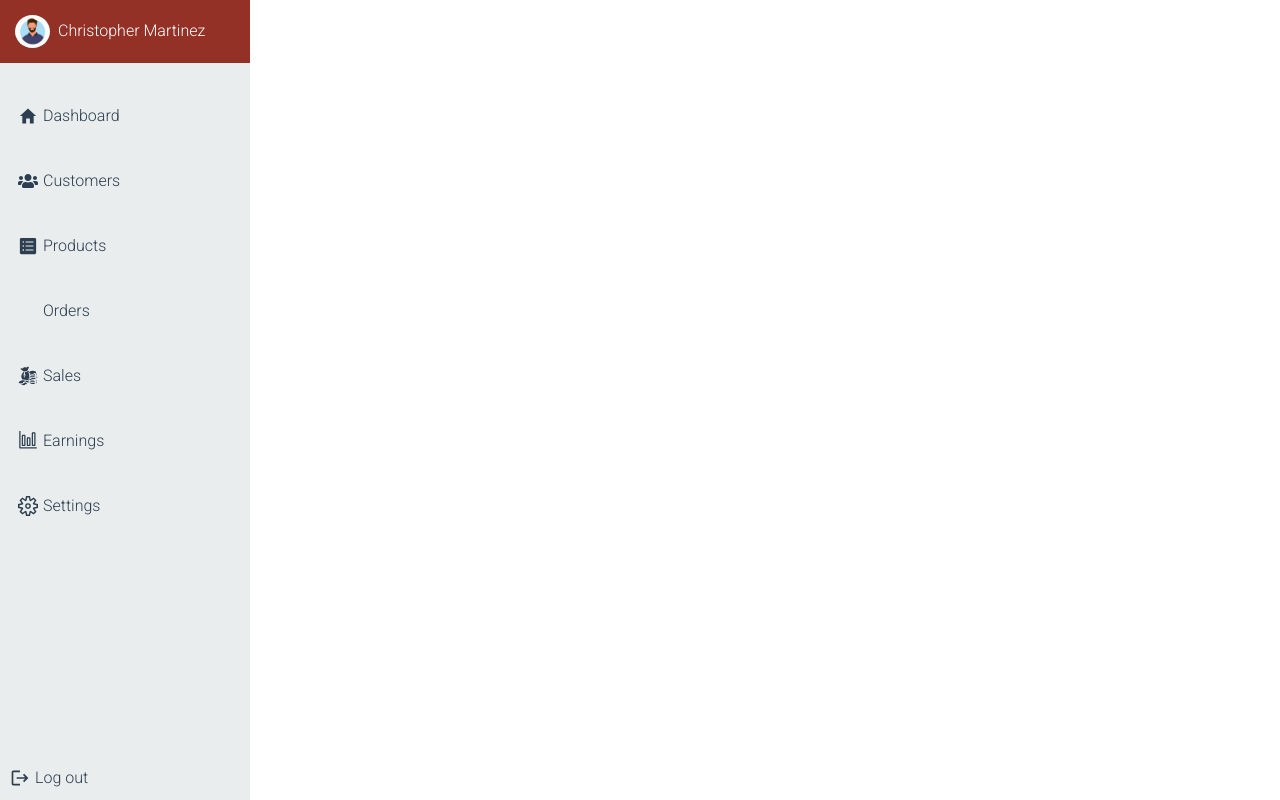
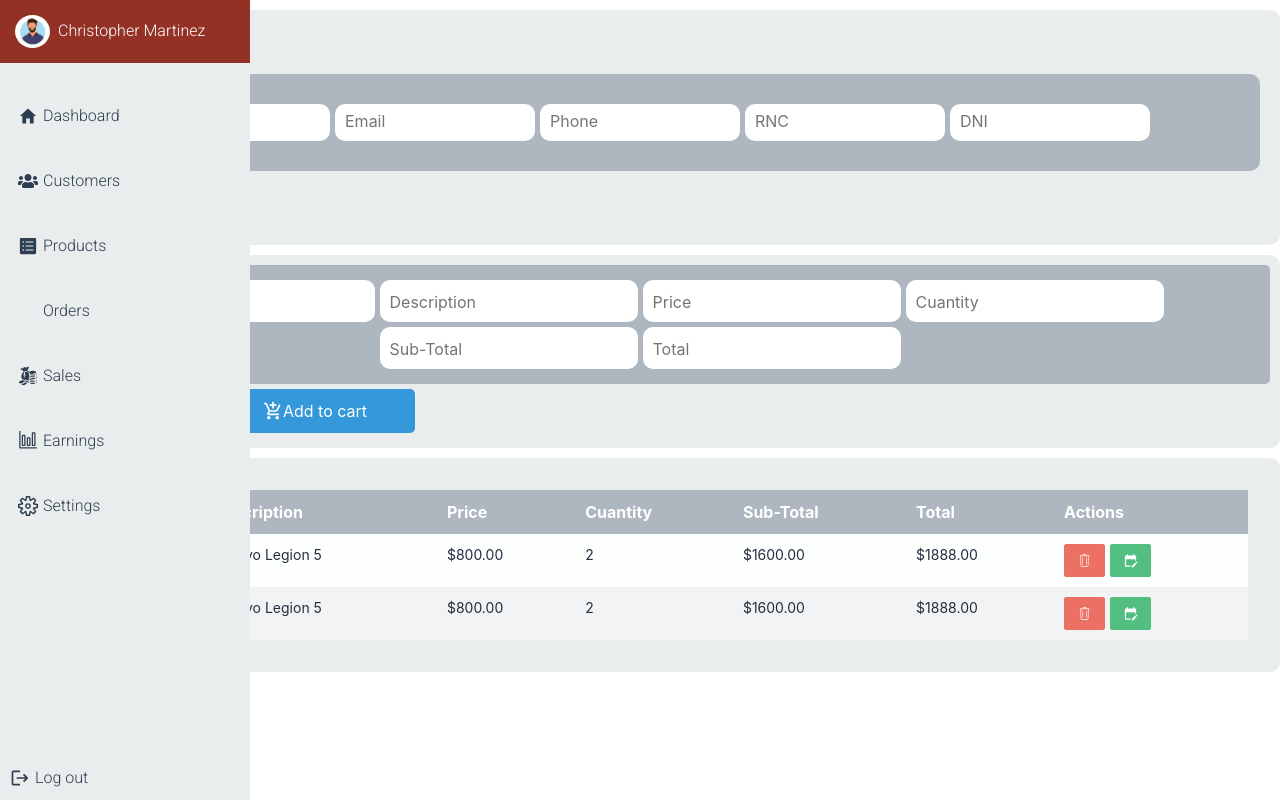
Before and after one commit to HancerMercede/pos_manager, a React (Vite) app: page /Sales in a window 1280 px wide. Built offline with nearby package versions, Linux system fonts and the light colour scheme; some icons are missing; the HTML template or start-up script is replaced by a standard one.

Commit message:
Adding the funcionality to delete a customer in the sales form

```diff
--- a/src/CustomStyles/Table.module.css
+++ b/src/CustomStyles/Table.module.css
@@ -5,13 +5,11 @@
 table {
     width: 100%;
     border-collapse: collapse;
-
 }
 
 thead {
     background: #B03A2E;
     border-radius: 5px;
-
 }
 
 .th {
@@ -50,3 +48,71 @@ tfoot {
 tfoot td {
     padding: 10px;
 }
+
+.thead_grey {
+    background: #AEB6BF;
+}
+
+.thead_primary {
+    background: #3498DB;
+}
+
+.button_primary {
+    color: #fff;
+    background: #3498DB;
+    padding: 8px 12px;
+    border: 1px solid #3498DB;
+    border-radius: 2px;
+    display: flex;
+    cursor: pointer;
+}
+
+.button_primary:hover {
+    background: #1E5BD6;
+}
+
+.button_danger {
+    color: #fff;
+    background: #EC7063;
+    padding: 8px 12px;
+    border: 1px solid #EC7063;
+    border-radius: 2px;
+    display: flex;
+    cursor: pointer;
+}
+
+.button_danger:hover {
+    background: #C0392B;
+}
+
+.button_warning {
+    color: #fff;
+    background: #F4D03F;
+    padding: 8px 12px;
+    border: 1px solid #F4D03F;
+    border-radius: 2px;
+    display: flex;
+    cursor: pointer;
+}
+
+.button_success {
+    color: #fff;
+    background: #52BE80;
+    padding: 8px 12px;
+    border: 1px solid #52BE80;
+    border-radius: 2px;
+    display: flex;
+    cursor: pointer;
+}
+
+.button_success:hover {
+    background: #229954;
+}
+
+.button_wrapper {
+    display: flex;
+    justify-content: start;
+    padding: 0;
+    margin: 0;
+    gap: 5px;
+}
--- a/src/components/CustomerTableDetails.jsx
+++ b/src/components/CustomerTableDetails.jsx
@@ -9,7 +9,7 @@ export const CustomerTableDetails = ({ customer }) => {
       <td className={style.td}>{customer.address}</td>
       <td className={style.td}>{customer.Phone}</td>
       <td className={style.td}>
-        <button className="button is-info is-small">
+        <button className={style.button_primary}>
           <LuClipboardEdit size={15} />
         </button>
       </td>
--- a/src/components/Dashboard.jsx
+++ b/src/components/Dashboard.jsx
@@ -23,7 +23,7 @@ export const Dashboard = () => {
         </div>
       </div>
       <div className={style.card_container}>
-        <h1 className={style.main_title}>Current information</h1>
+        <p className={style.main_title}>Current information</p>
         <div className={style.card_wrapper}>
           <div className={style.amountcard}>
             <div className={style.card_header}>
--- a/src/components/Order.jsx
+++ b/src/components/Order.jsx
@@ -33,7 +33,7 @@ export const Order = () => {
                     </td>
                     <td className={tablestyle.td}>{item.Date}</td>
                     <td className={tablestyle.td}>
-                      <button className="button is-info is-small">
+                      <button className={tablestyle.button_primary}>
                         <LuClipboardEdit size={15} />
                       </button>
                     </td>
--- a/src/components/Product.jsx
+++ b/src/components/Product.jsx
@@ -35,7 +35,7 @@ export const Product = () => {
                     </td>
                     <td className={tablestyle.td}>{item.cuantity}</td>
                     <td className={tablestyle.td}>
-                      <button className="button is-info is-small">
+                      <button className={tablestyle.button_primary}>
                         <LuClipboardEdit size={15} />
                       </button>
                     </td>
--- a/src/components/Sales.jsx
+++ b/src/components/Sales.jsx
@@ -1,3 +1,143 @@
+import style from "./Sales.module.css";
+import { CiTrash } from "react-icons/ci";
+import { MdAddShoppingCart } from "react-icons/md";
+import { MdEditCalendar } from "react-icons/md";
+import { MdOutlineCleaningServices } from "react-icons/md";
+import tablestyle from "../CustomStyles/Table.module.css";
+import { useState } from "react";
+
 export const Sales = () => {
-  return <div>Sales</div>;
+  const [name, setName] = useState("");
+  const [email, setEmail] = useState("");
+  const [phone, setPhone] = useState("");
+  const [RNC, setRNC] = useState("");
+  const [DNI, setDNI] = useState("");
+
+  const OnDelete = (env) => {
+    console.log("entre aqui");
+    env.preventDefault();
+    setName("");
+    setEmail("");
+    setPhone("");
+    setRNC("");
+    setDNI("");
+  };
+  return (
+    <>
+      <div className={style.container}>
+        <p className={style.custoemr_label}>Customer information</p>
+        <form className={style.customer_form}>
+          <input
+            type="text"
+            placeholder="Name"
+            value={name}
+            onChange={(ev) => setName(ev.target.value)}
+          />
+          <input
+            type="text"
+            placeholder="Email"
+            value={email}
+            onChange={(env) => setEmail(env.target.value)}
+          />
+          <input
+            type="text"
+            placeholder="Phone"
+            value={phone}
+            onChange={(env) => setPhone(env.target.value)}
+          />
+          <input
+            type="text"
+            placeholder="RNC"
+            value={RNC}
+            onChange={(env) => setRNC(env.target.value)}
+          />
+          <input
+            type="text"
+            placeholder="DNI"
+            value={DNI}
+            onChange={(env) => setDNI(env.target.value)}
+          />
+        </form>
+        <button className={style.btn} onClick={OnDelete}>
+          <CiTrash size={20} /> Delete
+        </button>
+      </div>
+      <div className={style.product_container}>
+        <form className={style.product_form}>
+          <input type="text" placeholder="#Product" />
+          <input type="text" placeholder="Description" />
+          <input type="number" placeholder="Price" />
+          <input type="number" placeholder="Cuantity" />
+          <input type="number" placeholder="Sub-Total" />
+          <input type="number" placeholder="Total" />
+        </form>
+        <div className={tablestyle.button_wrapper}>
+          <button className={style.btn_clean}>
+            <MdOutlineCleaningServices size={20} />
+            Clear
+          </button>
+          <button className={style.btn_add}>
+            <MdAddShoppingCart size={20} />
+            Add to cart
+          </button>
+        </div>
+      </div>
+
+      <div className={style.product_grid_container}>
+        <div className={tablestyle.table_container}>
+          <table>
+            <thead className={tablestyle.thead_grey}>
+              <tr>
+                <th className={tablestyle.th}>#Product</th>
+                <th className={tablestyle.th}>Description</th>
+                <th className={tablestyle.th}>Price</th>
+                <th className={tablestyle.th}>Cuantity</th>
+                <th className={tablestyle.th}>Sub-Total</th>
+                <th className={tablestyle.th}>Total</th>
+                <th className={tablestyle.th}>Actions</th>
+              </tr>
+            </thead>
+            <tbody>
+              <tr className={tablestyle.tr}>
+                <td className={tablestyle.td}>0001-01-01</td>
+                <td className={tablestyle.td}>Lenovo Legion 5</td>
+                <td className={tablestyle.td}>$800.00</td>
+                <td className={tablestyle.td}>2</td>
+                <td className={tablestyle.td}>$1600.00</td>
+                <td className={tablestyle.td}>$1888.00</td>
+                <td className={tablestyle.td}>
+                  <div className={tablestyle.button_wrapper}>
+                    <button className={tablestyle.button_danger}>
+                      <CiTrash size={15} />
+                    </button>
+                    <button className={tablestyle.button_success}>
+                      <MdEditCalendar size={15} />
+                    </button>
+                  </div>
+                </td>
+              </tr>
+              <tr className={tablestyle.tr}>
+                <td className={tablestyle.td}>0001-01-01</td>
+                <td className={tablestyle.td}>Lenovo Legion 5</td>
+                <td className={tablestyle.td}>$800.00</td>
+                <td className={tablestyle.td}>2</td>
+                <td className={tablestyle.td}>$1600.00</td>
+                <td className={tablestyle.td}>$1888.00</td>
+                <td className={tablestyle.td}>
+                  <div className={tablestyle.button_wrapper}>
+                    <button className={tablestyle.button_danger}>
+                      <CiTrash size={15} />
+                    </button>
+                    <button className={tablestyle.button_success}>
+                      <MdEditCalendar size={15} />
+                    </button>
+                  </div>
+                </td>
+              </tr>
+            </tbody>
+          </table>
+        </div>
+      </div>
+    </>
+  );
 };
--- /dev/null
+++ b/src/components/Sales.module.css
@@ -0,0 +1,120 @@
+.container {
+    background: #EAEDED;
+    padding: 20px;
+    border-radius: 10px;
+    margin: 10px 0;
+}
+
+.customer_form {
+    background: #AEB6BF;
+    padding: 30px;
+    border-radius: 10px;
+    display: flex;
+    flex-wrap: wrap;
+    gap: 5px;
+    justify-content: center;
+}
+
+.custoemr_label {
+    background-color: #F2D7D5;
+    border-radius: 5px;
+    text-align: center;
+    width: 200px;
+    padding: 5px 0;
+    margin: 0 0 10px 0;
+}
+
+.customer_form input {
+    padding: 5px 0 8px 10px;
+    border-radius: 10px;
+    outline: none;
+    border: none;
+    width: 200px;
+}
+
+.btn {
+    background: #EC7063;
+    padding: 10px 10px;
+    margin: 5px 0;
+    display: flex;
+    text-align: center;
+    align-items: center;
+    justify-content: center;
+    width: 200px;
+    color: #fff;
+    border-radius: 5px;
+    cursor: pointer;
+    border: none;
+}
+
+.btn:hover {
+    background-color: #CD6155;
+}
+
+/* Product information */
+
+.product_container {
+    background: #EAEDED;
+    padding: 10px;
+    border-radius: 10px;
+}
+
+.product_form {
+    background: #AEB6BF;
+    padding: 15px 10px;
+    border-radius: 5px;
+    display: flex;
+    flex-wrap: wrap;
+    gap: 5px;
+    justify-content: center;
+}
+
+.product_form input {
+    padding: 10px 0 8px 10px;
+    border-radius: 10px;
+    outline: none;
+    border: none;
+}
+
+.btn_add {
+    background-color: #3498DB;
+    color: #fff;
+    padding: 10px 10px;
+    border: none;
+    border-radius: 5px;
+    outline: none;
+    margin: 5px 0;
+    width: 200px;
+    display: flex;
+    align-items: center;
+    justify-content: center;
+    cursor: pointer;
+}
+
+.btn_add:hover {
+    background-color: #2E86C1;
+}
+
+.btn_clean {
+    background-color: #BDC3C7;
+    color: #fff;
+    padding: 10px 10px;
+    border: none;
+    border-radius: 5px;
+    outline: none;
+    margin: 5px 0;
+    width: 200px;
+    display: flex;
+    align-items: center;
+    justify-content: center;
+    cursor: pointer;
+}
+
+.product_grid_container {
+    background: #EAEDED;
+    padding: 2rem;
+    border-radius: 10px;
+    margin: 10px 0;
+    display: flex;
+    flex-wrap: wrap;
+}
--- a/src/components/Sidebar.module.css
+++ b/src/components/Sidebar.module.css
@@ -17,6 +17,12 @@
 
 .header img {
     border-radius: 50%;
+    transition: all 0.2s ease-in-out;
+}
+
+.header img:hover {
+    transform: translateY(-2px);
+    cursor: pointer;
 }
 
 .header {
--- a/src/index.css
+++ b/src/index.css
@@ -38,7 +38,7 @@ body {
     margin-left: 0;
     padding-left: 0;
     display: grid;
-    grid-template-columns: 1fr;
+    grid-template-columns: 2fr;
     grid-area: 'body';
   }
 }
```
Also changed, not shown: src/components/Customer.module.css (+14 -1 lines), src/components/Dashboard.module.css (+17 -11 lines).
